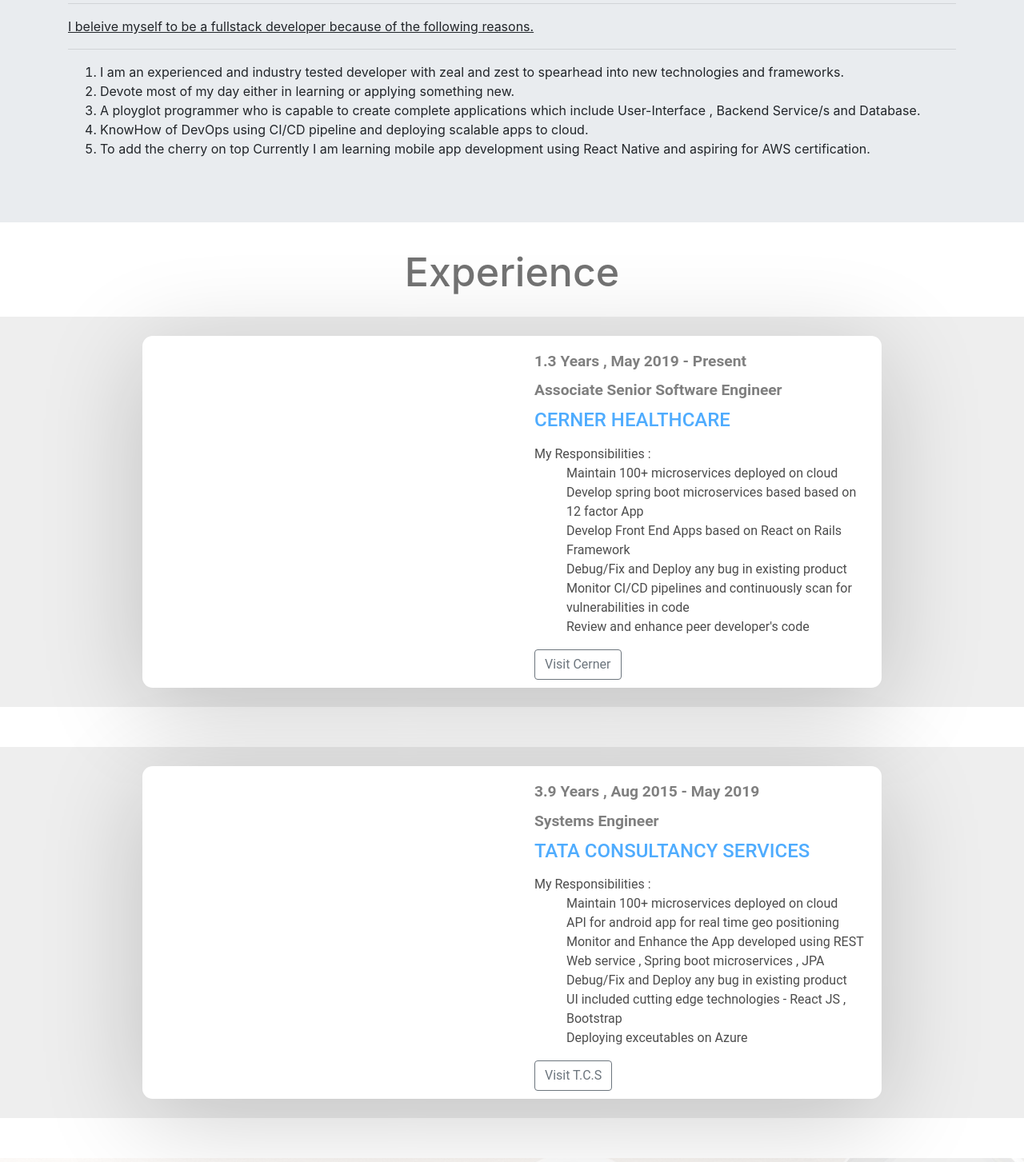
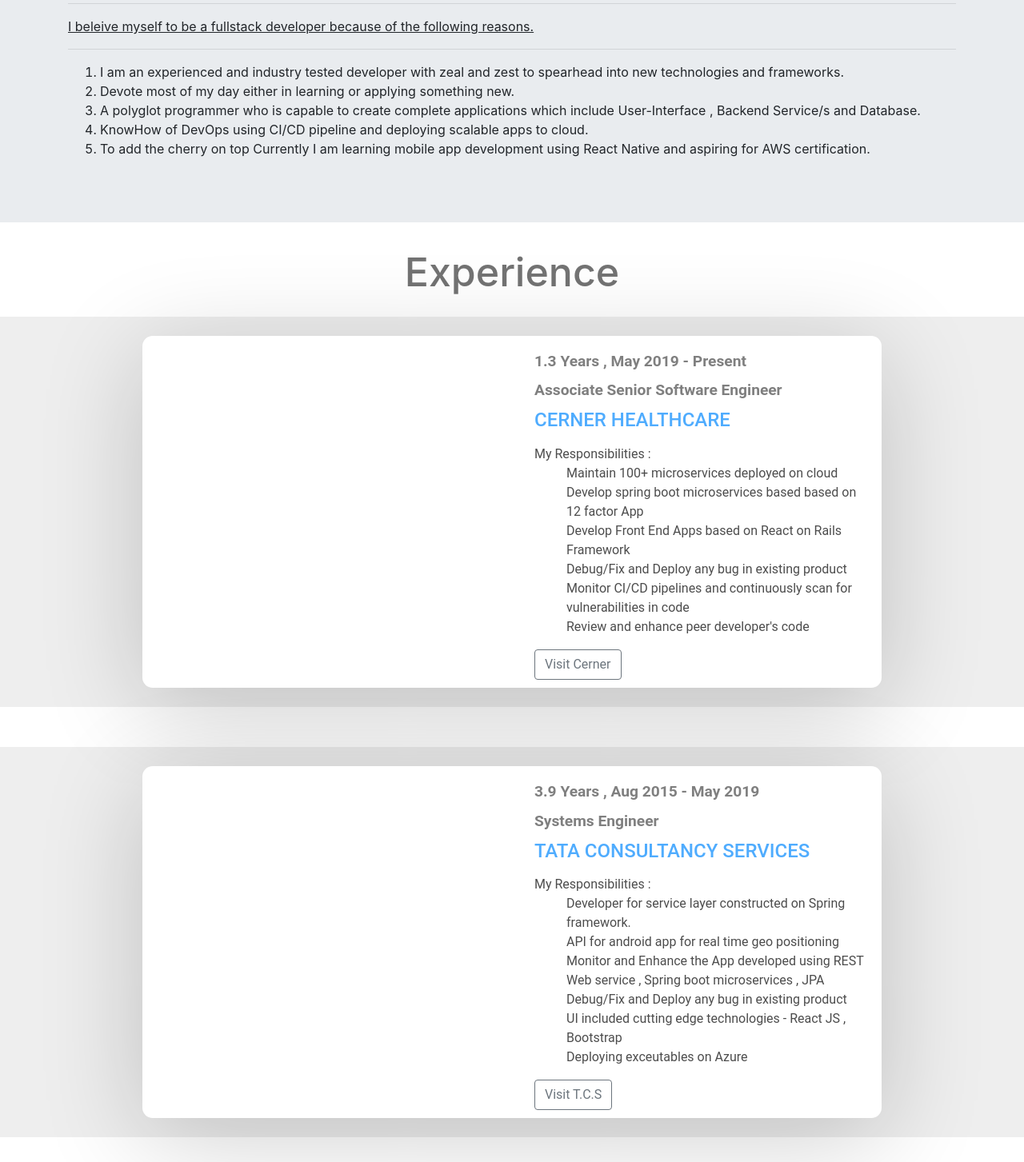
Before and after one commit to Abhinav9032/portfolio-full-stack, a React (Create React App) app: page / in a window 1280 px wide. Shown: the part 800-2253 px from the top of the page at 80% size. Built offline with nearby package versions, Linux system fonts and the light colour scheme.

Commit message:
Changes in title

```diff
--- a/public/index.html
+++ b/public/index.html
@@ -7,7 +7,7 @@
     <meta name="theme-color" content="#000000" />
     <meta
       name="description"
-      content="Web site created using create-react-app"
+      content="Me and My Skills :)"
     />
     <link rel="apple-touch-icon" href="%PUBLIC_URL%/logo192.png" />
     <!--
@@ -24,7 +24,7 @@
       work correctly both with client-side routing and a non-root public URL.
       Learn how to configure a non-root public URL by running `npm run build`.
     -->
-    <title>React App</title>
+    <title>My Portfolio</title>
   </head>
   <body>
     <noscript>You need to enable JavaScript to run this app.</noscript>
--- a/src/components/ExperienceCards.jsx
+++ b/src/components/ExperienceCards.jsx
@@ -89,7 +89,7 @@
               My Responsibilities :
               <p className="blog-post-text" id="tasks">
                 <ul>
-                  <li>Maintain 100+ microservices deployed on cloud</li>
+                  <li>Developer for service layer constructed on Spring framework.</li>
                   <li>
                   API for android app for real time geo positioning
                   </li>
--- a/src/components/FullstackDetailJumbotron.jsx
+++ b/src/components/FullstackDetailJumbotron.jsx
@@ -25,7 +25,7 @@
           <li>Devote most of my day either in learning
           or applying something new.</li>
           <li>
-          A ployglot programmer who is capable to
+          A polyglot programmer who is capable to
           create complete applications which include User-Interface , Backend
           Service/s and Database.
           </li>
```
Also changed, not shown: 2 other files (tests, documents, lock files or other folders).
